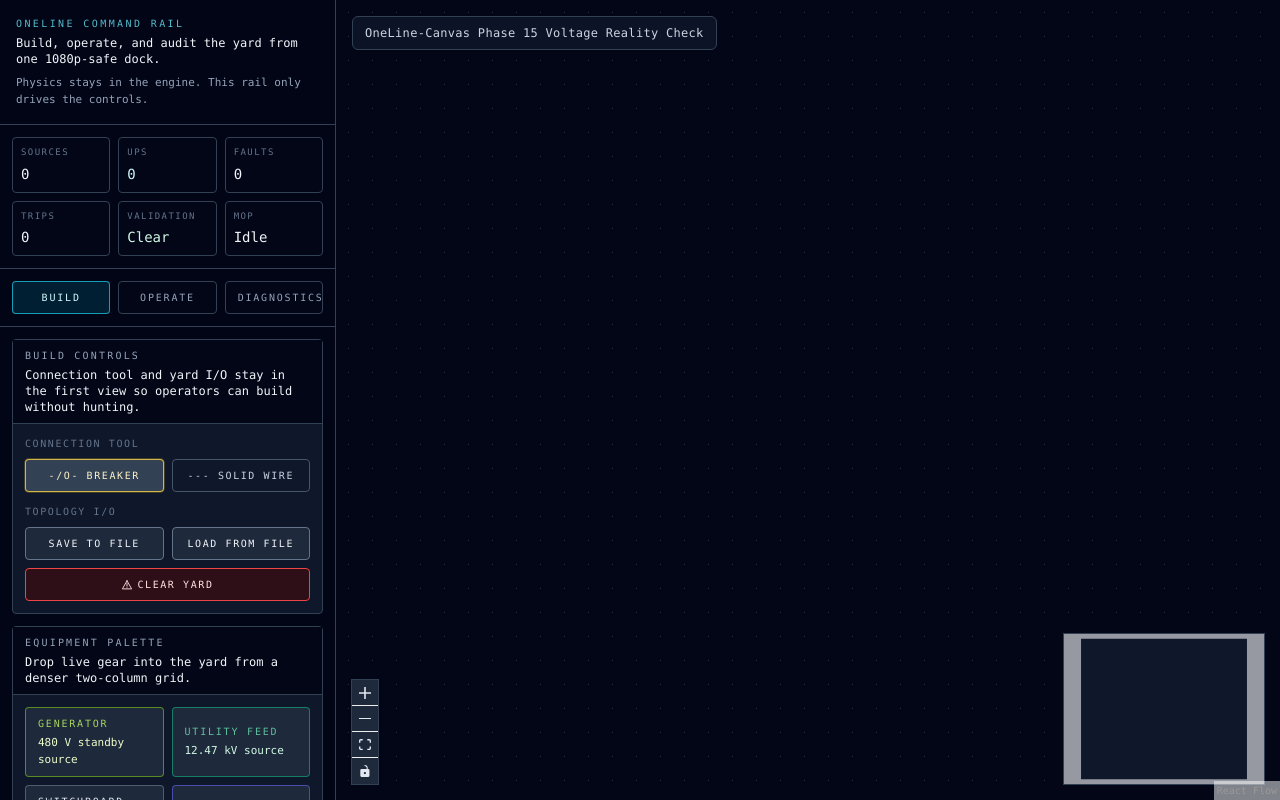
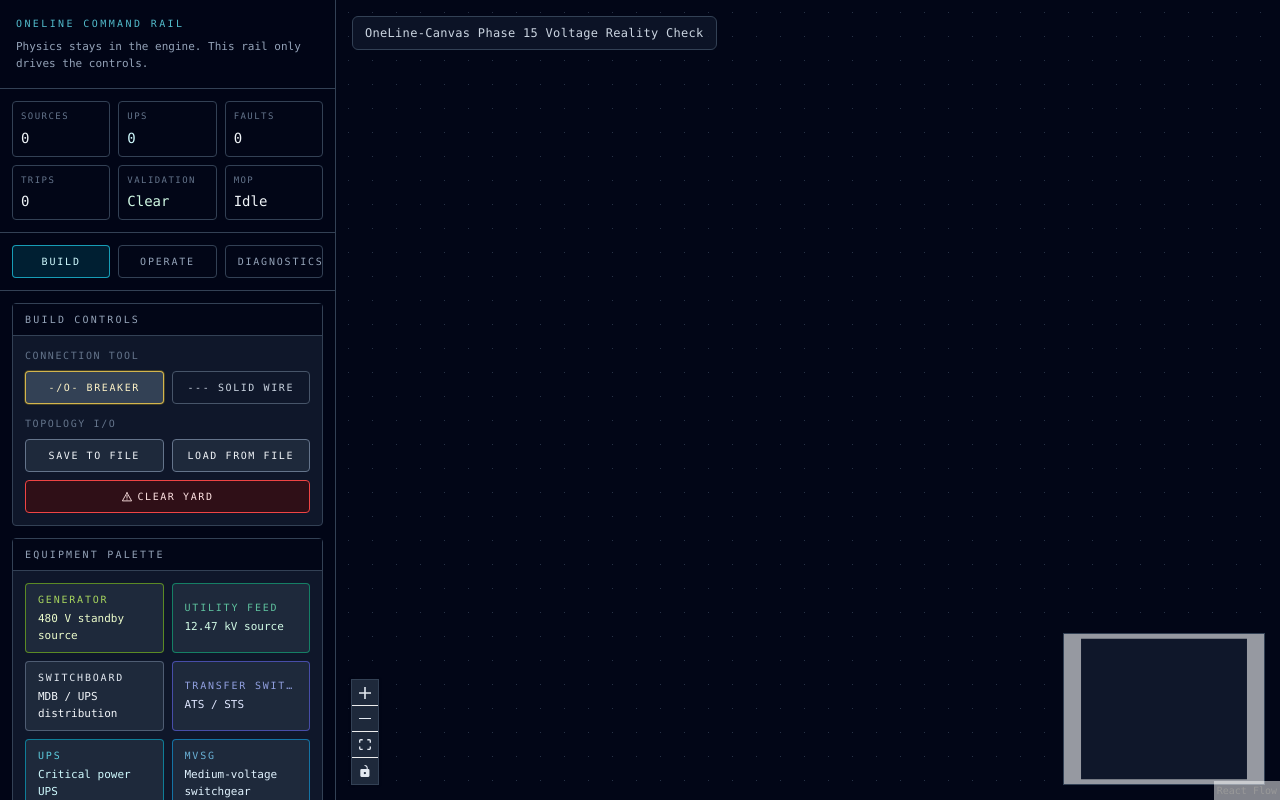
Before and after one commit to Nephtan/OneLine-Canvas, a React (Vite) app: page / in a window 1280 px wide. Built offline with nearby package versions, Linux system fonts and the light colour scheme.

Commit message:
Remove development titles

```diff
--- a/src/components/LeftRail.jsx
+++ b/src/components/LeftRail.jsx
@@ -309,7 +309,6 @@ function BuildTabContent({
     <div className="space-y-3">
       <SectionCard
         eyebrow="Build Controls"
-        title="Connection tool and yard I/O stay in the first view so operators can build without hunting."
       >
         <div className="space-y-3">
           <div>
@@ -380,7 +379,6 @@ function BuildTabContent({
 
       <SectionCard
         eyebrow="Equipment Palette"
-        title="Drop live gear into the yard from a denser two-column grid."
       >
         <div className="grid grid-cols-2 gap-2">
           {EQUIPMENT_OPTIONS.map((equipment) => (
@@ -400,7 +398,6 @@ function SourceControlSection({ sourceRows, onToggleSourceOnline }) {
   return (
     <SectionCard
       eyebrow="Source Telemetry"
-      title="Root feeds stay grouped as cards so the single rail can stay narrow without clipping."
     >
       {sourceRows.length === 0 ? (
         <div className="text-xs text-slate-500">
@@ -478,7 +475,6 @@ function UpsControlSection({ upsRows, onChangeUpsOperatingMode }) {
   return (
     <SectionCard
       eyebrow="UPS Lineup"
-      title="Critical-power devices keep their live mode throws and battery visibility in the operate tab."
     >
       {upsRows.length === 0 ? (
         <div className="text-xs text-slate-500">
@@ -567,7 +563,6 @@ function BreakerResetSection({ trippedBreakerCount, onResetAllBreakers }) {
   return (
     <SectionCard
       eyebrow="Protection Reset"
-      title="Mechanical breaker reset stays available without consuming a dedicated full-height panel."
     >
       <button
         type="button"
@@ -601,7 +596,6 @@ function MopRecorderSection({
   return (
     <SectionCard
       eyebrow="MOP Recorder"
-      title="Recording and playback stay in the operate tab but now live in the same scroll region as the rest of SCADA."
       actions={
         <button
           type="button"
@@ -1261,9 +1255,6 @@ function LeftRail({
             <div className="text-[10px] uppercase tracking-[0.24em] text-cyan-300/80">
               OneLine Command Rail
             </div>
-            <div className="mt-1 text-xs text-slate-100">
-              Build, operate, and audit the yard from one 1080p-safe dock.
-            </div>
             <div className="mt-2 text-[11px] text-slate-400">
               Physics stays in the engine. This rail only drives the controls.
             </div>
```
